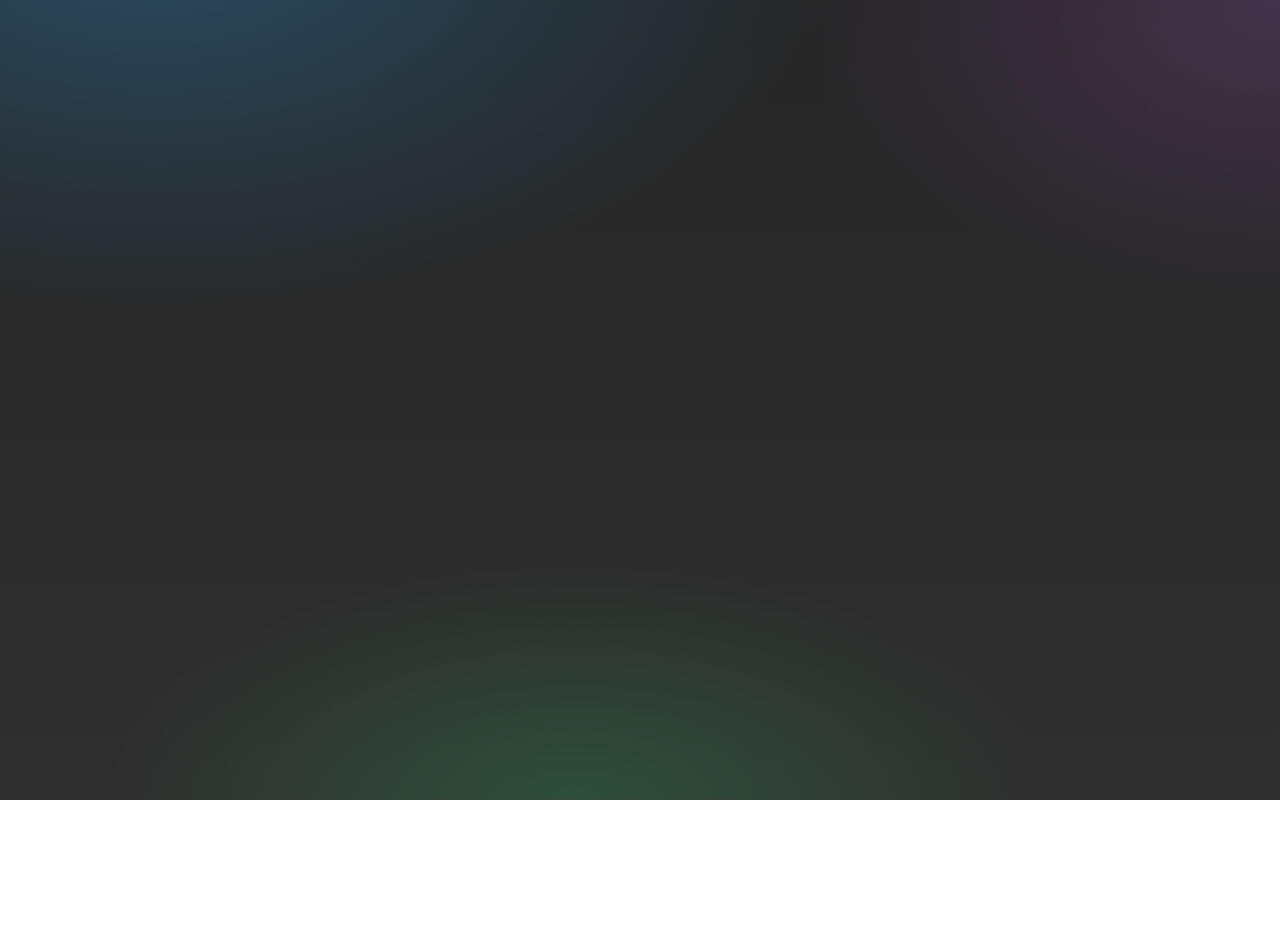
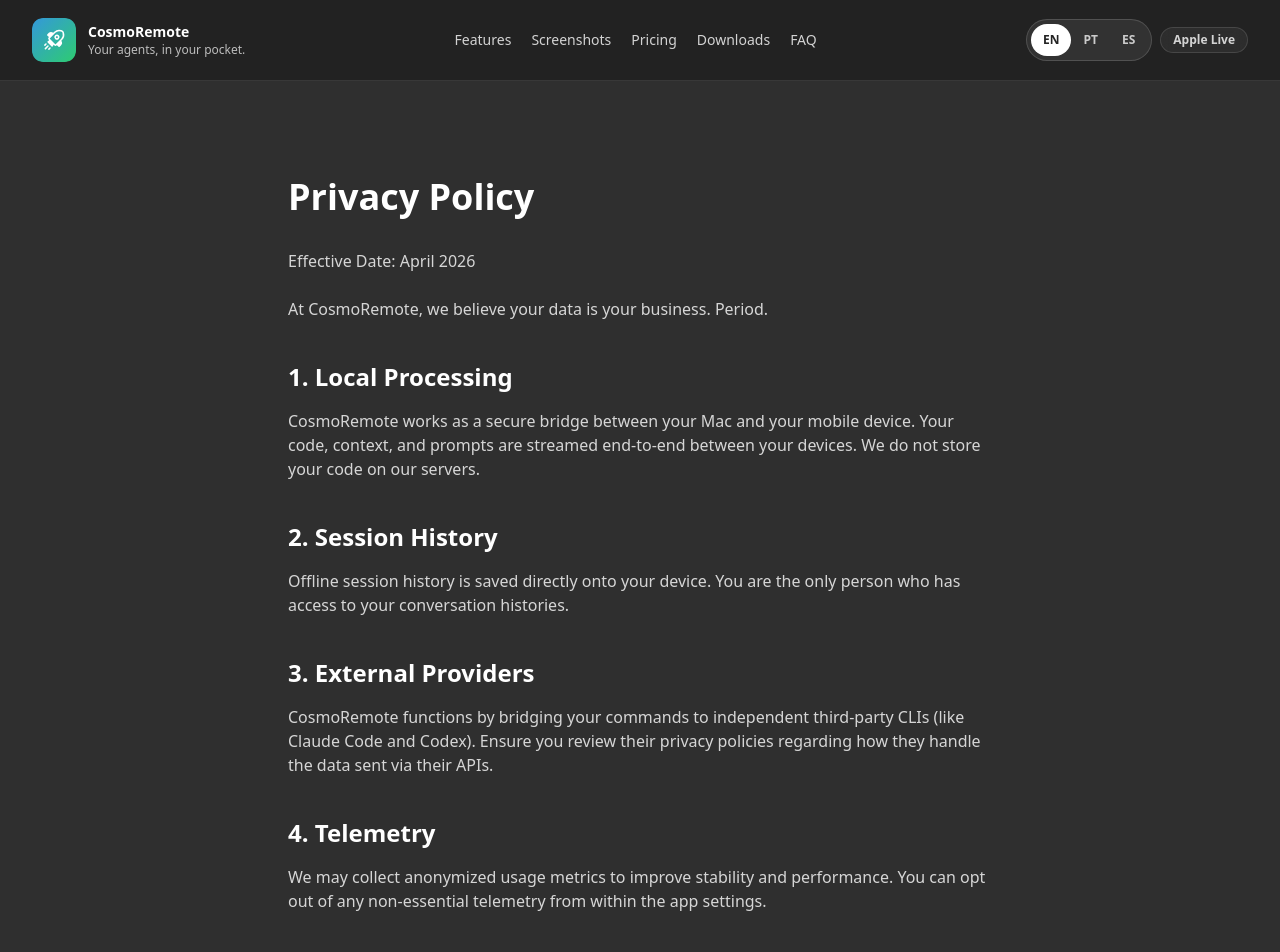
Before and after one commit to matheusjkweber/cosmoremote, a Next.js app: page /privacy in a window 1280 px wide. Before the commit this address had no page. Shown: the top 952 px of the page. Before the commit the page ends 800 px from the top, so only its background shows below. Built offline with nearby package versions, Linux system fonts and the light colour scheme.

Commit message:
feat: terms of service and privacy policy pages

```diff
--- a/src/app/opengraph-image.tsx
+++ b/src/app/opengraph-image.tsx
@@ -1,6 +1,6 @@
 import { ImageResponse } from "next/og";
 
-export const runtime = "edge";
+
 
 export const alt = "CosmoRemote";
 export const size = {
--- /dev/null
+++ b/src/app/privacy/page.tsx
@@ -0,0 +1,39 @@
+import { Navbar } from "@/components/landing/navbar";
+import { Footer } from "@/components/landing/footer";
+import { getDictionary, defaultLocale } from "@/lib/i18n";
+import { Metadata } from "next";
+
+export async function generateMetadata(): Promise<Metadata> {
+  const dict = await getDictionary(defaultLocale);
+  return { title: dict.footer.legal.privacy };
+}
+
+export default async function PrivacyPage() {
+  const dict = await getDictionary(defaultLocale);
+
+  return (
+    <main className="min-h-screen overflow-x-clip bg-background text-foreground">
+      <Navbar locale={defaultLocale} labels={dict.nav} />
+      <div className="mx-auto max-w-3xl px-4 py-24 sm:px-6 lg:px-8 min-h-[60vh]">
+        <h1 className="text-4xl font-bold text-white mb-8">{dict.footer.legal.privacy}</h1>
+        <div className="prose prose-invert prose-lg text-white/80 space-y-6">
+          <p>Effective Date: April 2026</p>
+          <p>At CosmoRemote, we believe your data is your business. Period.</p>
+
+          <h2 className="text-2xl font-semibold text-white mt-10 mb-4">1. Local Processing</h2>
+          <p>CosmoRemote works as a secure bridge between your Mac and your mobile device. Your code, context, and prompts are streamed end-to-end between your devices. We do not store your code on our servers.</p>
+
+          <h2 className="text-2xl font-semibold text-white mt-10 mb-4">2. Session History</h2>
+          <p>Offline session history is saved directly onto your device. You are the only person who has access to your conversation histories.</p>
+
+          <h2 className="text-2xl font-semibold text-white mt-10 mb-4">3. External Providers</h2>
+          <p>CosmoRemote functions by bridging your commands to independent third-party CLIs (like Claude Code and Codex). Ensure you review their privacy policies regarding how they handle the data sent via their APIs.</p>
+
+          <h2 className="text-2xl font-semibold text-white mt-10 mb-4">4. Telemetry</h2>
+          <p>We may collect anonymized usage metrics to improve stability and performance. You can opt out of any non-essential telemetry from within the app settings.</p>
+        </div>
+      </div>
+      <Footer locale={defaultLocale} content={dict.footer} />
+    </main>
+  );
+}
--- /dev/null
+++ b/src/app/terms/page.tsx
@@ -0,0 +1,39 @@
+import { Navbar } from "@/components/landing/navbar";
+import { Footer } from "@/components/landing/footer";
+import { getDictionary, defaultLocale } from "@/lib/i18n";
+import { Metadata } from "next";
+
+export async function generateMetadata(): Promise<Metadata> {
+  const dict = await getDictionary(defaultLocale);
+  return { title: dict.footer.legal.terms };
+}
+
+export default async function TermsPage() {
+  const dict = await getDictionary(defaultLocale);
+
+  return (
+    <main className="min-h-screen overflow-x-clip bg-background text-foreground">
+      <Navbar locale={defaultLocale} labels={dict.nav} />
+      <div className="mx-auto max-w-3xl px-4 py-24 sm:px-6 lg:px-8 min-h-[60vh]">
+        <h1 className="text-4xl font-bold text-white mb-8">{dict.footer.legal.terms}</h1>
+        <div className="prose prose-invert prose-lg text-white/80 space-y-6">
+          <p>Effective Date: April 2026</p>
+          <p>Welcome to CosmoRemote. By using our application, you agree to these Terms of Service.</p>
+
+          <h2 className="text-2xl font-semibold text-white mt-10 mb-4">1. Use of Service</h2>
+          <p>You agree to use our service for lawful purposes. CosmoRemote acts as a bridge for your local AI CLIs (Claude Code and Codex), bringing them to your mobile devices via our proprietary relay service.</p>
+
+          <h2 className="text-2xl font-semibold text-white mt-10 mb-4">2. Privacy & Data</h2>
+          <p>Your session histories and API keys are stored locally on your devices. Relay tokens are safely encrypted and are only used to stream sessions securely.</p>
+
+          <h2 className="text-2xl font-semibold text-white mt-10 mb-4">3. Subscriptions</h2>
+          <p>Some features, such as parallel sessions and removing the daily message limit, are available through a "Pro" subscription. Subscriptions are billed via your device's app store platform.</p>
+
+          <h2 className="text-2xl font-semibold text-white mt-10 mb-4">4. Disclaimers</h2>
+          <p>The service is provided "as is". We are not responsible for any third-party charges incurred directly by your use of Claude Code or Codex API keys.</p>
+        </div>
+      </div>
+      <Footer locale={defaultLocale} content={dict.footer} />
+    </main>
+  );
+}
```
